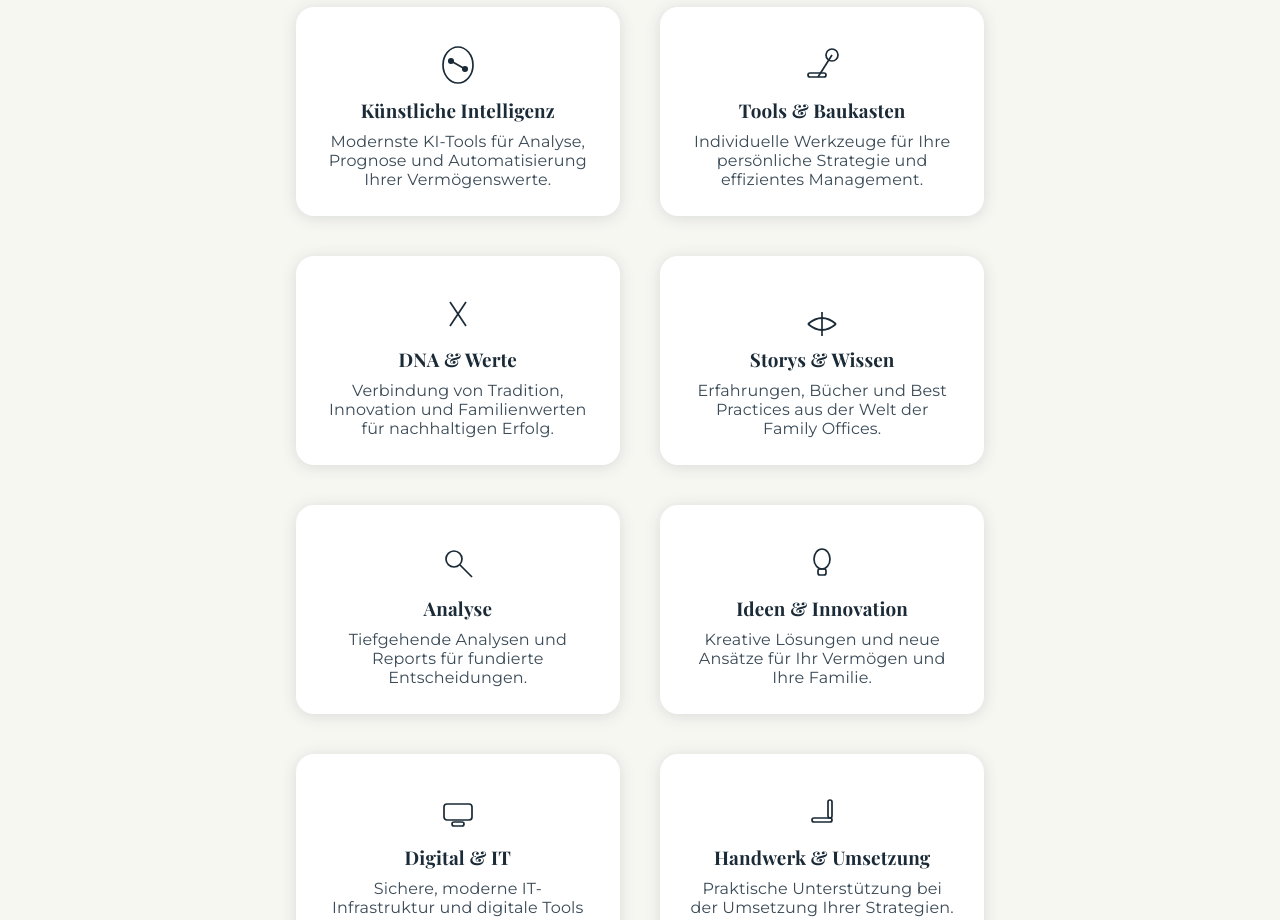
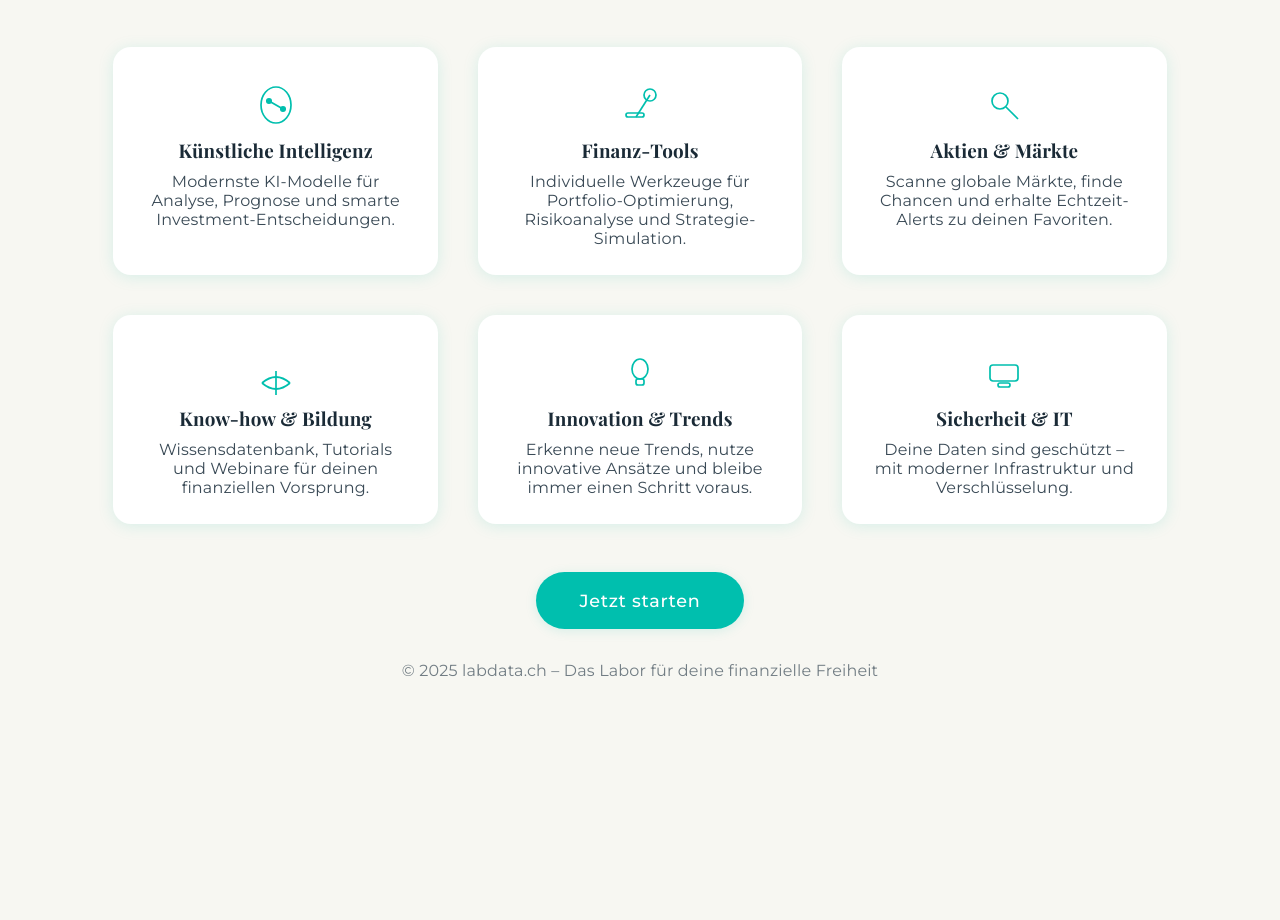
Before and after one commit to Viking551/JensenPartner, a plain HTML site: page index.html in a window 1280 px wide. Shown: the part 372-1292 px from the top of the page. After the commit the page ends 1052 px from the top, so only its background shows below. Drawn offline with nearby package versions, Linux system fonts and the light colour scheme.

Commit message:
Update index.html

```diff
--- a/index.html
+++ b/index.html
@@ -3,7 +3,7 @@
 <head>
   <meta charset="UTF-8">
   <meta name="viewport" content="width=device-width, initial-scale=1.0">
-  <title>Family Office – Jensen Style</title>
+  <title>labdata.ch – Das Finanzlabor für deine Freiheit</title>
   <link href="https://fonts.googleapis.com/css2?family=Playfair+Display:wght@700&family=Montserrat:wght@400;500&display=swap" rel="stylesheet">
   <style>
     body {
@@ -26,6 +26,8 @@
       width: 160px;
       max-width: 90vw;
       margin-bottom: 18px;
+      border-radius: 50%;
+      box-shadow: 0 2px 16px #00ffe733;
     }
     .headline {
       font-family: 'Playfair Display', serif;
@@ -33,8 +35,9 @@
       font-weight: 700;
       text-align: center;
       margin-bottom: 0.2em;
-      color: #1a2a36;
+      color: #00bfae;
       letter-spacing: 0.01em;
+      text-shadow: 0 0 12px #00ffe755;
     }
     .subtitle {
       font-size: 1.25em;
@@ -50,12 +53,12 @@
       justify-content: center;
       gap: 40px;
       margin: 0 auto 3em auto;
-      max-width: 900px;
+      max-width: 1100px;
     }
     .feature {
       background: #fff;
       border-radius: 18px;
-      box-shadow: 0 2px 16px #1a2a3622;
+      box-shadow: 0 2px 16px #00bfae22;
       padding: 2.2em 1.7em 1.7em 1.7em;
       min-width: 220px;
       max-width: 270px;
@@ -63,10 +66,11 @@
       display: flex;
       flex-direction: column;
       align-items: center;
-      transition: box-shadow 0.2s;
+      transition: box-shadow 0.2s, transform 0.2s;
     }
     .feature:hover {
-      box-shadow: 0 6px 32px #1a2a3644;
+      box-shadow: 0 6px 32px #00bfae44;
+      transform: translateY(-6px) scale(1.03);
     }
     .feature-icon {
       width: 44px;
@@ -80,7 +84,7 @@
       width: 44px;
       height: 44px;
       display: block;
-      stroke: #1a2a36;
+      stroke: #00bfae;
       stroke-width: 1.7;
       fill: none;
     }
@@ -104,7 +108,7 @@
       margin: 3em 0 2em 0;
     }
     .cta-btn {
-      background: #1a2a36;
+      background: #00bfae;
       color: #fff;
       font-family: 'Montserrat', Arial, sans-serif;
       font-size: 1.1em;
@@ -113,13 +117,13 @@
       border: none;
       border-radius: 32px;
       cursor: pointer;
-      box-shadow: 0 2px 12px #1a2a3622;
+      box-shadow: 0 2px 12px #00bfae22;
       transition: background 0.2s, box-shadow 0.2s;
       letter-spacing: 0.04em;
     }
     .cta-btn:hover {
-      background: #2d3e50;
-      box-shadow: 0 4px 24px #1a2a3644;
+      background: #009e8e;
+      box-shadow: 0 4px 24px #00bfae44;
     }
     .footer {
       text-align: center;
@@ -137,84 +141,68 @@
 </head>
 <body>
   <div class="logo">
-    <img src="https://cdn.abacus.ai/images/50d543cf-7817-4d67-a88b-7a00c0dd3ede.png" alt="Family Office Logo" />
+    <img src="https://placehold.co/160x160/00ffe7/0f2027?text=LAB" alt="Labdata Logo" />
   </div>
-  <div class="headline">Jensen Partner Family Office</div>
+  <div class="headline">labdata.ch – Das Finanzlabor</div>
   <div class="subtitle">
-    Unabhängige Beratung, generationsübergreifende Werte und nachhaltige Vermögensplanung.<br>
-    Ihr Partner für diskrete, ganzheitliche Family-Office-Lösungen.
+    Willkommen im digitalen Labor für deine finanzielle Freiheit.<br>
+    KI, Tools, Aktien, Wissen & Innovation – alles an einem Ort.
   </div>
   <div class="features">
     <div class="feature">
       <div class="feature-icon">
         <!-- KI: Gehirn mit Schaltkreisen -->
-        <svg viewBox="0 0 44 44"><ellipse cx="22" cy="22" rx="15" ry="18" stroke="#1a2a36" fill="none"/><circle cx="15" cy="18" r="2.2" fill="#1a2a36"/><circle cx="29" cy="26" r="2.2" fill="#1a2a36"/><path d="M15 18 Q22 22 29 26" stroke="#1a2a36"/></svg>
+        <svg viewBox="0 0 44 44"><ellipse cx="22" cy="22" rx="15" ry="18" stroke="#00bfae"/><circle cx="15" cy="18" r="2.2" fill="#00bfae"/><circle cx="29" cy="26" r="2.2" fill="#00bfae"/><path d="M15 18 Q22 22 29 26" stroke="#00bfae"/></svg>
       </div>
       <div class="feature-title">Künstliche Intelligenz</div>
-      <div class="feature-desc">Modernste KI-Tools für Analyse, Prognose und Automatisierung Ihrer Vermögenswerte.</div>
+      <div class="feature-desc">Modernste KI-Modelle für Analyse, Prognose und smarte Investment-Entscheidungen.</div>
     </div>
     <div class="feature">
       <div class="feature-icon">
         <!-- Tools: Schraubenschlüssel & Zahnrad -->
-        <svg viewBox="0 0 44 44"><circle cx="32" cy="12" r="6" stroke="#1a2a36"/><rect x="8" y="30" width="18" height="4" rx="2" stroke="#1a2a36"/><path d="M32 12 L18 34" stroke="#1a2a36"/></svg>
+        <svg viewBox="0 0 44 44"><circle cx="32" cy="12" r="6" stroke="#00bfae"/><rect x="8" y="30" width="18" height="4" rx="2" stroke="#00bfae"/><path d="M32 12 L18 34" stroke="#00bfae"/></svg>
       </div>
-      <div class="feature-title">Tools & Baukasten</div>
-      <div class="feature-desc">Individuelle Werkzeuge für Ihre persönliche Strategie und effizientes Management.</div>
+      <div class="feature-title">Finanz-Tools</div>
+      <div class="feature-desc">Individuelle Werkzeuge für Portfolio-Optimierung, Risikoanalyse und Strategie-Simulation.</div>
     </div>
     <div class="feature">
       <div class="feature-icon">
-        <!-- DNA: Helix -->
-        <svg viewBox="0 0 44 44"><path d="M14 10 Q22 22 30 34" stroke="#1a2a36"/><path d="M30 10 Q22 22 14 34" stroke="#1a2a36"/></svg>
+        <!-- Analyse: Lupe -->
+        <svg viewBox="0 0 44 44"><circle cx="18" cy="18" r="8" stroke="#00bfae"/><line x1="24" y1="24" x2="36" y2="36" stroke="#00bfae"/></svg>
       </div>
-      <div class="feature-title">DNA & Werte</div>
-      <div class="feature-desc">Verbindung von Tradition, Innovation und Familienwerten für nachhaltigen Erfolg.</div>
+      <div class="feature-title">Aktien & Märkte</div>
+      <div class="feature-desc">Scanne globale Märkte, finde Chancen und erhalte Echtzeit-Alerts zu deinen Favoriten.</div>
     </div>
     <div class="feature">
       <div class="feature-icon">
         <!-- Storys: Offenes Buch -->
-        <svg viewBox="0 0 44 44"><path d="M8 32 Q22 20 36 32" stroke="#1a2a36"/><path d="M8 32 Q22 44 36 32" stroke="#1a2a36"/><line x1="22" y1="20" x2="22" y2="44" stroke="#1a2a36"/></svg>
+        <svg viewBox="0 0 44 44"><path d="M8 32 Q22 20 36 32" stroke="#00bfae"/><path d="M8 32 Q22 44 36 32" stroke="#00bfae"/><line x1="22" y1="20" x2="22" y2="44" stroke="#00bfae"/></svg>
       </div>
-      <div class="feature-title">Storys & Wissen</div>
-      <div class="feature-desc">Erfahrungen, Bücher und Best Practices aus der Welt der Family Offices.</div>
-    </div>
-    <div class="feature">
-      <div class="feature-icon">
-        <!-- Analyse: Lupe -->
-        <svg viewBox="0 0 44 44"><circle cx="18" cy="18" r="8" stroke="#1a2a36"/><line x1="24" y1="24" x2="36" y2="36" stroke="#1a2a36"/></svg>
-      </div>
-      <div class="feature-title">Analyse</div>
-      <div class="feature-desc">Tiefgehende Analysen und Reports für fundierte Entscheidungen.</div>
+      <div class="feature-title">Know-how & Bildung</div>
+      <div class="feature-desc">Wissensdatenbank, Tutorials und Webinare für deinen finanziellen Vorsprung.</div>
     </div>
     <div class="feature">
       <div class="feature-icon">
         <!-- Ideen: Glühbirne -->
-        <svg viewBox="0 0 44 44"><ellipse cx="22" cy="18" rx="8" ry="10" stroke="#1a2a36"/><rect x="18" y="28" width="8" height="6" rx="2" stroke="#1a2a36"/></svg>
+        <svg viewBox="0 0 44 44"><ellipse cx="22" cy="18" rx="8" ry="10" stroke="#00bfae"/><rect x="18" y="28" width="8" height="6" rx="2" stroke="#00bfae"/></svg>
       </div>
-      <div class="feature-title">Ideen & Innovation</div>
-      <div class="feature-desc">Kreative Lösungen und neue Ansätze für Ihr Vermögen und Ihre Familie.</div>
+      <div class="feature-title">Innovation & Trends</div>
+      <div class="feature-desc">Erkenne neue Trends, nutze innovative Ansätze und bleibe immer einen Schritt voraus.</div>
     </div>
     <div class="feature">
       <div class="feature-icon">
         <!-- IT: Monitor -->
-        <svg viewBox="0 0 44 44"><rect x="8" y="14" width="28" height="16" rx="3" stroke="#1a2a36"/><rect x="16" y="32" width="12" height="4" rx="2" stroke="#1a2a36"/></svg>
+        <svg viewBox="0 0 44 44"><rect x="8" y="14" width="28" height="16" rx="3" stroke="#00bfae"/><rect x="16" y="32" width="12" height="4" rx="2" stroke="#00bfae"/></svg>
       </div>
-      <div class="feature-title">Digital & IT</div>
-      <div class="feature-desc">Sichere, moderne IT-Infrastruktur und digitale Tools für Ihr Office.</div>
-    </div>
-    <div class="feature">
-      <div class="feature-icon">
-        <!-- Handwerk: Hammer -->
-        <svg viewBox="0 0 44 44"><rect x="28" y="10" width="4" height="18" rx="2" stroke="#1a2a36"/><rect x="12" y="28" width="20" height="4" rx="2" stroke="#1a2a36"/></svg>
-      </div>
-      <div class="feature-title">Handwerk & Umsetzung</div>
-      <div class="feature-desc">Praktische Unterstützung bei der Umsetzung Ihrer Strategien.</div>
+      <div class="feature-title">Sicherheit & IT</div>
+      <div class="feature-desc">Deine Daten sind geschützt – mit moderner Infrastruktur und Verschlüsselung.</div>
     </div>
   </div>
   <div class="cta">
-    <a href="https://equitycompass.replit.app/" target="_blank" rel="noopener"><button class="cta-btn">Login</button></a>
+    <a href="https://equitycompass.replit.app/" target="_blank" rel="noopener"><button class="cta-btn">Jetzt starten</button></a>
   </div>
   <div class="footer">
-    &copy; 2024 Jensen Partner Family Office
+    &copy; 2025 labdata.ch – Das Labor für deine finanzielle Freiheit
   </div>
 </body>
 </html>
```
